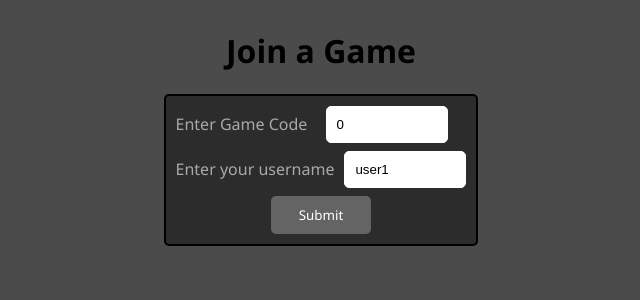
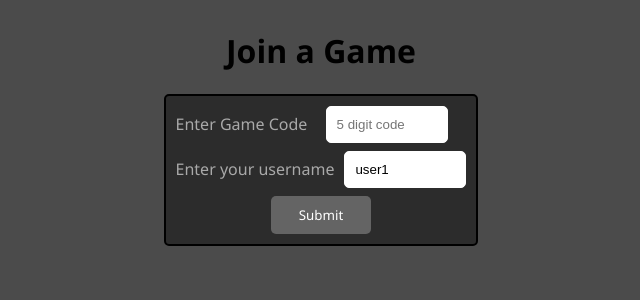
Before and after one commit to vivero24/ComicJamSeniorProject, a React (Vite) app in the folder comic-jam-app/: page /JoinGame in a window 1280 px wide. Shown: the top 300 px of the page, without its empty margins (319-959 px from the left). Built offline with nearby package versions, Linux system fonts and the light colour scheme; no server answers.

Commit message:
added input validation to the join game screen

```diff
--- a/comic-jam-app/src/components/JoinGame.jsx
+++ b/comic-jam-app/src/components/JoinGame.jsx
@@ -5,21 +5,27 @@ export default function JoinGame({ onDataSend })
 {
     const navigate = useNavigate();
     const [userName, setUserName] = useState('user1');
-    const [joinCode, setJoinCode] = useState(0);
+    const [joinCode, setJoinCode] = useState('');
 
     const onPlayerJoin = () =>
     {
-        const player =
+
+        if(joinCode.length < 5 )
         {
+            window.alert('Join code must be 5 characters long');
+        }
+        else
+        {
+            const player =
+            {
             userName: userName,
             joinCode: joinCode,
-        };
+            };
 
-        navigate('/PlayerLobby');
-        console.log(player);
-        onDataSend(player);
-
-
+            navigate('/PlayerLobby');
+            console.log(player);
+            onDataSend(player);
+        }
 
     }
 
@@ -30,7 +36,7 @@ export default function JoinGame({ onDataSend })
 
                 <div className = "inputRow">
                     <label htmlFor = "gameCode">Enter Game Code</label>
-                    <input type = "text" id = "gameCode" name = "gameCode" placeholder = "4 digit code" value = {joinCode} onChange = {(e) => setJoinCode(e.target.value)}></input>
+                    <input type = "text" id = "gameCode" name = "gameCode" placeholder = "5 digit code"  maxLength= "5" value = {joinCode} onChange = {(e) => setJoinCode(e.target.value)}></input>
                 </div>
 
                 <div className = "inputRow">
@@ -45,3 +51,7 @@ export default function JoinGame({ onDataSend })
         </>
     )
 };
+
+/* what needs to be done
+-- still have to take player object, place it into markup of player lobby
+*/
```
